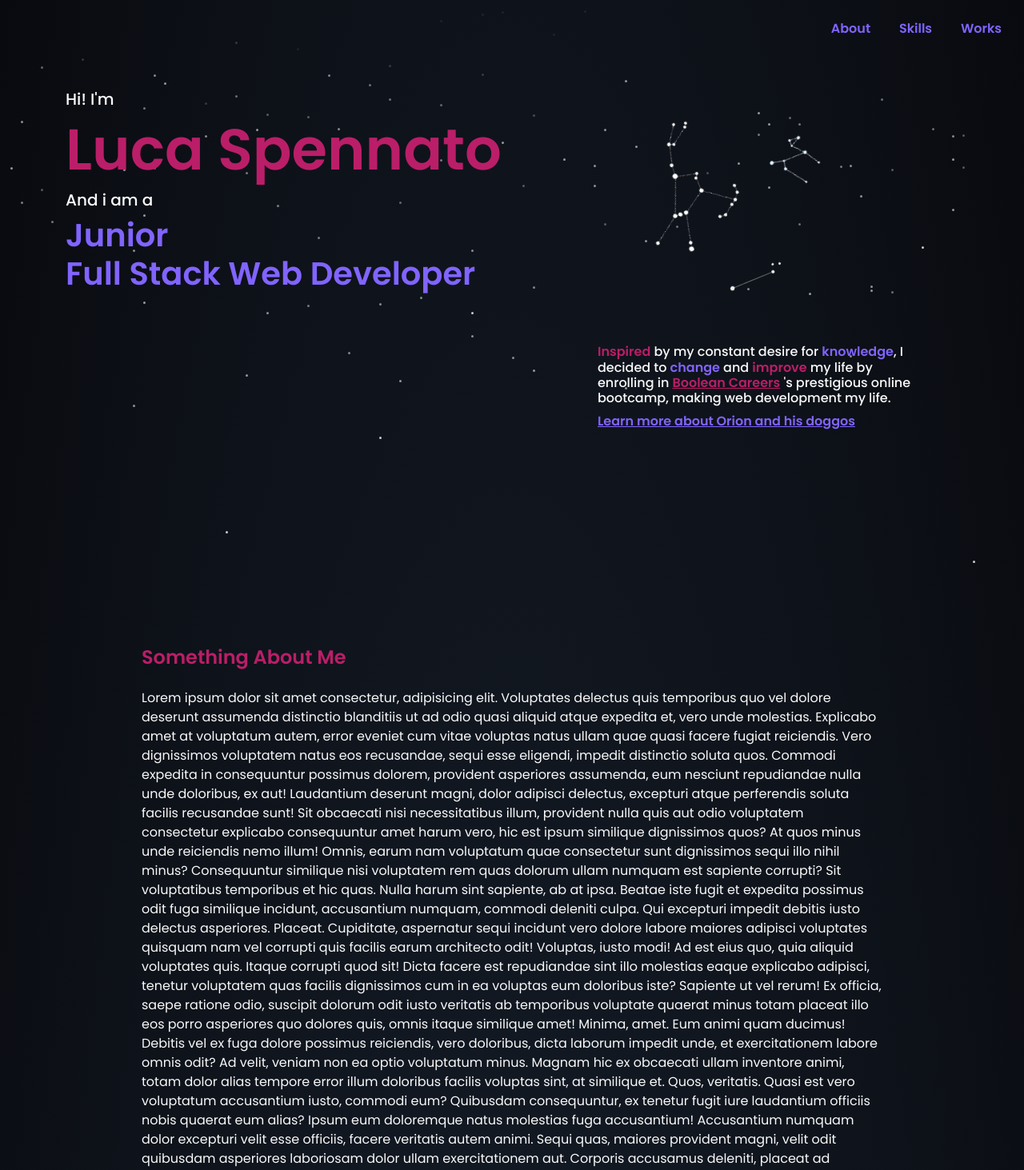
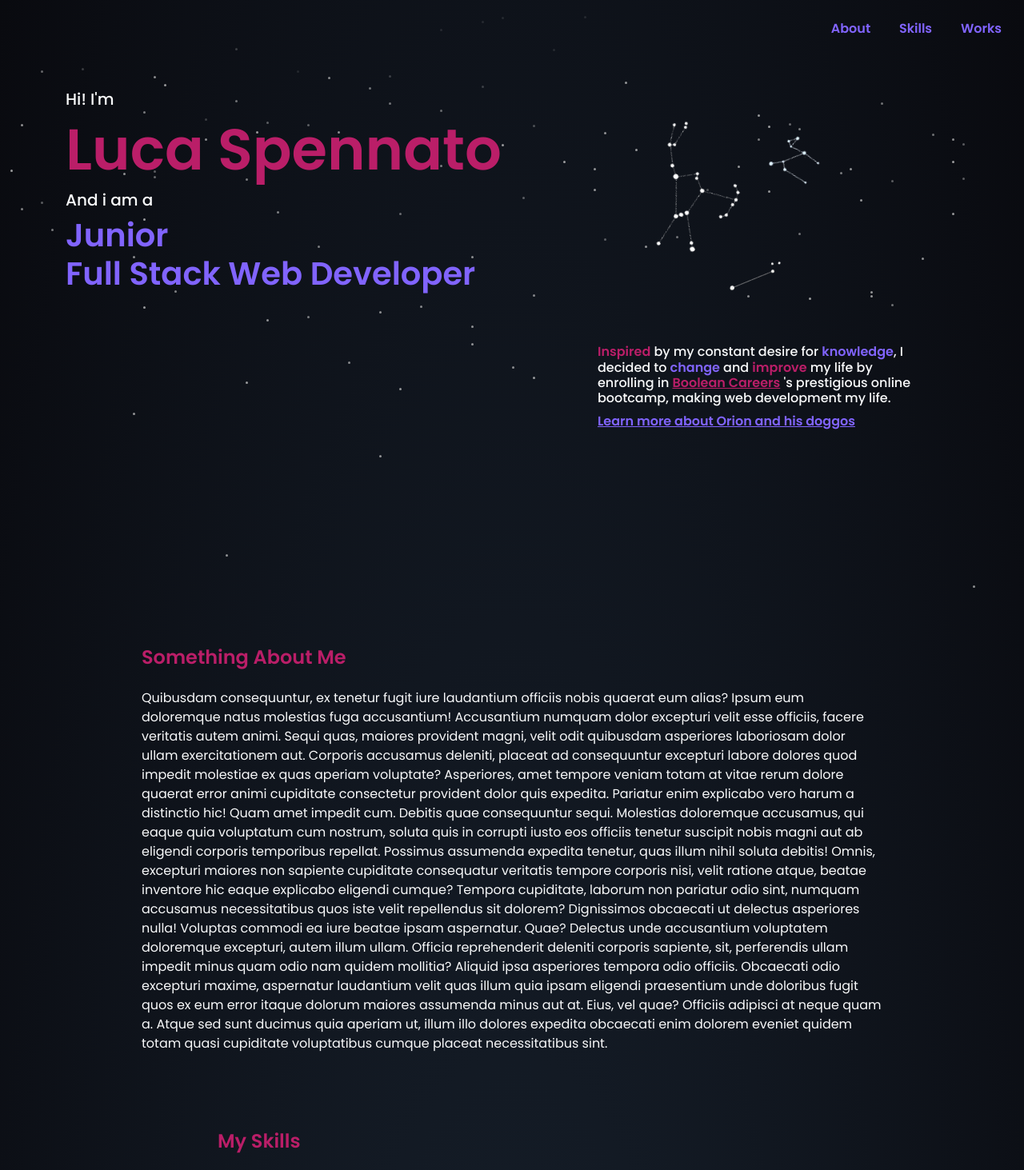
Before and after one commit to LucaSpennato/Luca-Spennato, a Vue app: page / in a window 1280 px wide. Shown: the top 1463 px of the page at 80% size. Built offline with nearby package versions, Linux system fonts and the light colour scheme.

Commit message:
code formant and testings

```diff
--- a/src/components/HeaderComponent.vue
+++ b/src/components/HeaderComponent.vue
@@ -101,6 +101,8 @@ export default {
         }
       }
     }
+
+
   }
 
 </style>
--- a/src/components/mainComponents/AboutSection.vue
+++ b/src/components/mainComponents/AboutSection.vue
@@ -7,17 +7,6 @@
         </h4>
       </div>
       <div class="col-12 col-md-10 m-auto">
-        Lorem ipsum dolor sit amet consectetur, adipisicing elit. Voluptates delectus quis temporibus quo vel dolore deserunt assumenda distinctio blanditiis ut ad odio quasi aliquid atque expedita et, vero unde molestias.
-        Explicabo amet at voluptatum autem, error eveniet cum vitae voluptas natus ullam quae quasi facere fugiat reiciendis. Vero dignissimos voluptatem natus eos recusandae, sequi esse eligendi, impedit distinctio soluta quos.
-        Commodi expedita in consequuntur possimus dolorem, provident asperiores assumenda, eum nesciunt repudiandae nulla unde doloribus, ex aut! Laudantium deserunt magni, dolor adipisci delectus, excepturi atque perferendis soluta facilis recusandae sunt!
-        Sit obcaecati nisi necessitatibus illum, provident nulla quis aut odio voluptatem consectetur explicabo consequuntur amet harum vero, hic est ipsum similique dignissimos quos? At quos minus unde reiciendis nemo illum!
-        Omnis, earum nam voluptatum quae consectetur sunt dignissimos sequi illo nihil minus? Consequuntur similique nisi voluptatem rem quas dolorum ullam numquam est sapiente corrupti? Sit voluptatibus temporibus et hic quas.
-        Nulla harum sint sapiente, ab at ipsa. Beatae iste fugit et expedita possimus odit fuga similique incidunt, accusantium numquam, commodi deleniti culpa. Qui excepturi impedit debitis iusto delectus asperiores. Placeat.
-        Cupiditate, aspernatur sequi incidunt vero dolore labore maiores adipisci voluptates quisquam nam vel corrupti quis facilis earum architecto odit! Voluptas, iusto modi! Ad est eius quo, quia aliquid voluptates quis.
-        Itaque corrupti quod sit! Dicta facere est repudiandae sint illo molestias eaque explicabo adipisci, tenetur voluptatem quas facilis dignissimos cum in ea voluptas eum doloribus iste? Sapiente ut vel rerum!
-        Ex officia, saepe ratione odio, suscipit dolorum odit iusto veritatis ab temporibus voluptate quaerat minus totam placeat illo eos porro asperiores quo dolores quis, omnis itaque similique amet! Minima, amet.
-        Eum animi quam ducimus! Debitis vel ex fuga dolore possimus reiciendis, vero doloribus, dicta laborum impedit unde, et exercitationem labore omnis odit? Ad velit, veniam non ea optio voluptatum minus.
-        Magnam hic ex obcaecati ullam inventore animi, totam dolor alias tempore error illum doloribus facilis voluptas sint, at similique et. Quos, veritatis. Quasi est vero voluptatum accusantium iusto, commodi eum?
         Quibusdam consequuntur, ex tenetur fugit iure laudantium officiis nobis quaerat eum alias? Ipsum eum doloremque natus molestias fuga accusantium! Accusantium numquam dolor excepturi velit esse officiis, facere veritatis autem animi.
         Sequi quas, maiores provident magni, velit odit quibusdam asperiores laboriosam dolor ullam exercitationem aut. Corporis accusamus deleniti, placeat ad consequuntur excepturi labore dolores quod impedit molestiae ex quas aperiam voluptate?
         Asperiores, amet tempore veniam totam at vitae rerum dolore quaerat error animi cupiditate consectetur provident dolor quis expedita. Pariatur enim explicabo vero harum a distinctio hic! Quam amet impedit cum.
@@ -46,7 +35,6 @@ export default {
     this.currentScrollYPosition = window.scrollY;
     let { offsetTop, offsetHeight } = this.$refs.aboutSection;
         if(this.currentScrollYPosition >= offsetTop - 100 && this.currentScrollYPosition < offsetHeight + offsetTop){
-          console.log('meh')
           this.$emit('sectionInfos', 1);
         }
       },
--- a/src/components/mainComponents/SkillsSection.vue
+++ b/src/components/mainComponents/SkillsSection.vue
@@ -17,16 +17,7 @@
        Voluptatibus, tempora tempore impedit eum necessitatibus facilis dolorem corporis optio, eos reiciendis esse consectetur? Omnis praesentium deleniti culpa, ipsam illum in exercitationem assumenda quidem quis, iure blanditiis sed voluptate eveniet!
        Ea in soluta, natus est quaerat incidunt sit quia, impedit facilis quidem porro corrupti earum nulla, illo numquam nobis sequi quo quos. Veniam nesciunt, velit ducimus suscipit incidunt non aut!
        Fugiat dolor sint mollitia voluptatibus placeat blanditiis atque perferendis. Nemo quod earum voluptate enim architecto maxime rem amet voluptates harum magnam dicta atque, voluptatibus laborum, deserunt natus aperiam provident dignissimos.
-       Dolores harum asperiores unde, repudiandae ut ipsa iure officia animi deleniti suscipit obcaecati maiores optio repellat atque at voluptates tempora voluptatem itaque ex dicta culpa! Quo suscipit odio vel nemo?
-       Earum, corrupti ut voluptatibus temporibus, voluptatum architecto culpa ab facere molestiae illum aspernatur fugiat ipsam ratione illo id quidem et placeat quibusdam tempore dolor. Nesciunt repellendus doloremque maxime reprehenderit vel?
-       Sed praesentium hic doloremque incidunt totam ipsum tempora, maiores provident quidem facilis, commodi minima, reprehenderit officia unde perferendis vitae ratione ipsam? Amet blanditiis dolore doloremque maxime, eveniet consequatur beatae? Ipsum!
-       Aut neque iusto culpa quidem iure consequuntur praesentium et nobis dicta! Repellat exercitationem, nihil vel ducimus quos tempore labore explicabo repellendus molestiae maxime necessitatibus, quidem debitis modi ex, eum facilis.
-       Id placeat qui voluptatum? Architecto, quidem quod nesciunt odit, dicta tempora quibusdam voluptas libero est saepe eos facere minima, nam fugit quae. Quae illum voluptatum assumenda soluta eaque odit delectus.
-       Possimus aliquam nisi excepturi sunt, nulla autem libero maiores totam, odio deleniti, voluptas quia maxime laudantium itaque consectetur vel nobis? Expedita modi deleniti numquam ipsam repellat cum, quos asperiores aut!
-       Magnam veniam, vitae, optio porro molestias nemo aperiam laborum cumque quod dolorem, nostrum nihil? Quia necessitatibus nemo sapiente id nulla, mollitia blanditiis! Aliquid, hic eum assumenda dolorum voluptate dolorem! Molestiae?
-       Nesciunt obcaecati, dolores dicta fuga ut quas! Similique sit molestias maxime perspiciatis officia praesentium laudantium? Deleniti dignissimos, tempora vero earum voluptatum nesciunt ipsam, perferendis facere quam doloremque enim, minima necessitatibus?
-       Illo, vitae aliquid, provident amet voluptate ipsum, quibusdam consequuntur nobis temporibus quasi quaerat iure facere. Dignissimos ad nobis, non ea quo voluptate ipsa excepturi, enim aspernatur magnam veritatis similique explicabo.
-       Itaque, natus quas delectus enim ipsam nobis maiores sapiente ab reiciendis incidunt culpa consequuntur aperiam facilis nesciunt at tempore voluptate in. Eius, doloremque labore quae suscipit nostrum fuga corrupti non!
+
       </div>
     </div>
   </section>
@@ -46,7 +37,6 @@ export default {
     let { offsetTop, offsetHeight } = this.$refs.skillsSection;
         if(this.currentScrollYPosition >= offsetTop - 100 && this.currentScrollYPosition < offsetHeight + offsetTop){
           this.$emit('sectionInfos', 2);
-          console.log('ciao');
         }
 
       },
--- a/src/pages/MainComponent.vue
+++ b/src/pages/MainComponent.vue
@@ -9,6 +9,12 @@
         <SkillsSection @sectionInfos="$_sectionInfos" />
 
         <WorksSection @sectionInfos="$_sectionInfos" />
+
+          <!-- <div id="goUpArrow" class="nebulaStyleLinkDark">
+            <svg xmlns="http://www.w3.org/2000/svg" width="16" height="16" fill="currentColor" class="bi bi-arrow-up-short" viewBox="0 0 16 16">
+              <path fill-rule="evenodd" d="M8 12a.5.5 0 0 0 .5-.5V5.707l2.146 2.147a.5.5 0 0 0 .708-.708l-3-3a.5.5 0 0 0-.708 0l-3 3a.5.5 0 1 0 .708.708L7.5 5.707V11.5a.5.5 0 0 0 .5.5z"/>
+            </svg>
+          </div> -->
 
     </main>
 
@@ -36,7 +42,6 @@ export default {
     },
     methods:{
       $_sectionInfos(params){
-        console.log(params, 'main')
         this.$emit('currentSectionOnScroll', params);
       },
     },
@@ -45,4 +50,21 @@ export default {
 
 <style lang="scss">
 
+  @import '../scss/partials/_variables.scss';
+  @import '../scss/partials/_classes.scss';
+
+  // #goUpArrow{
+  //     position: fixed;
+  //     bottom: 2rem;
+  //     right: 2rem;
+  //     svg{
+  //       border: 1px solid $innerNebulaDark;
+  //       border-radius: 50%;
+  //       width: 2rem;
+  //       height: 2rem;
+  //       &:hover{
+  //         border-color: $innerNebulaLight;
+  //       }
+  //     }
+  //   }
 </style>
```
